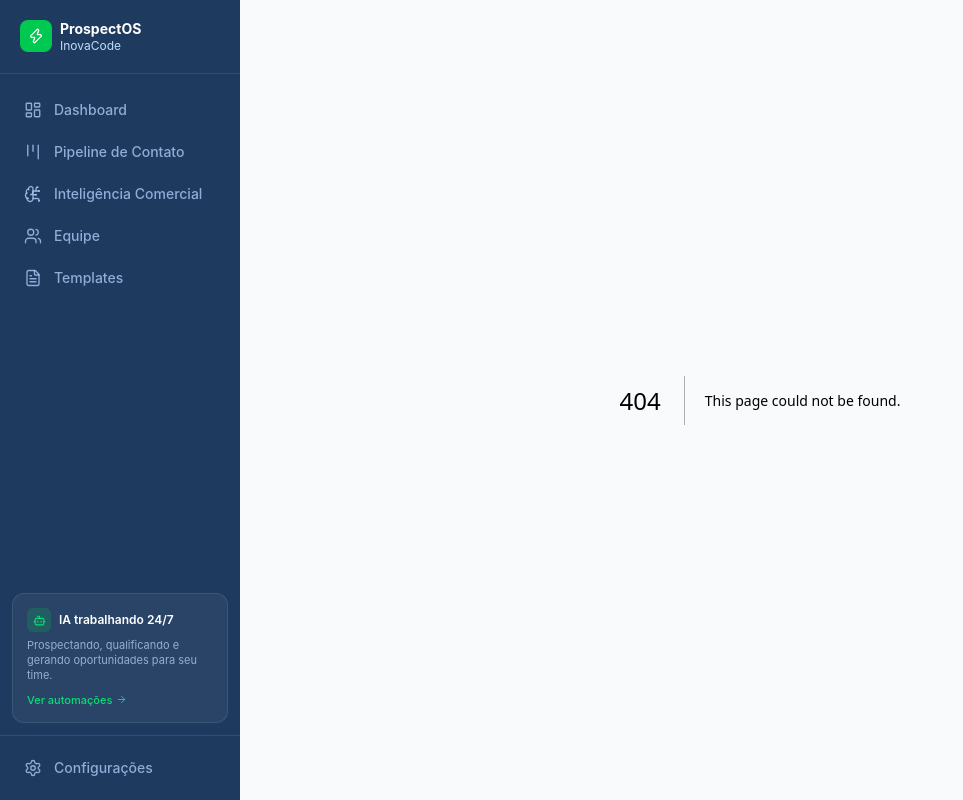
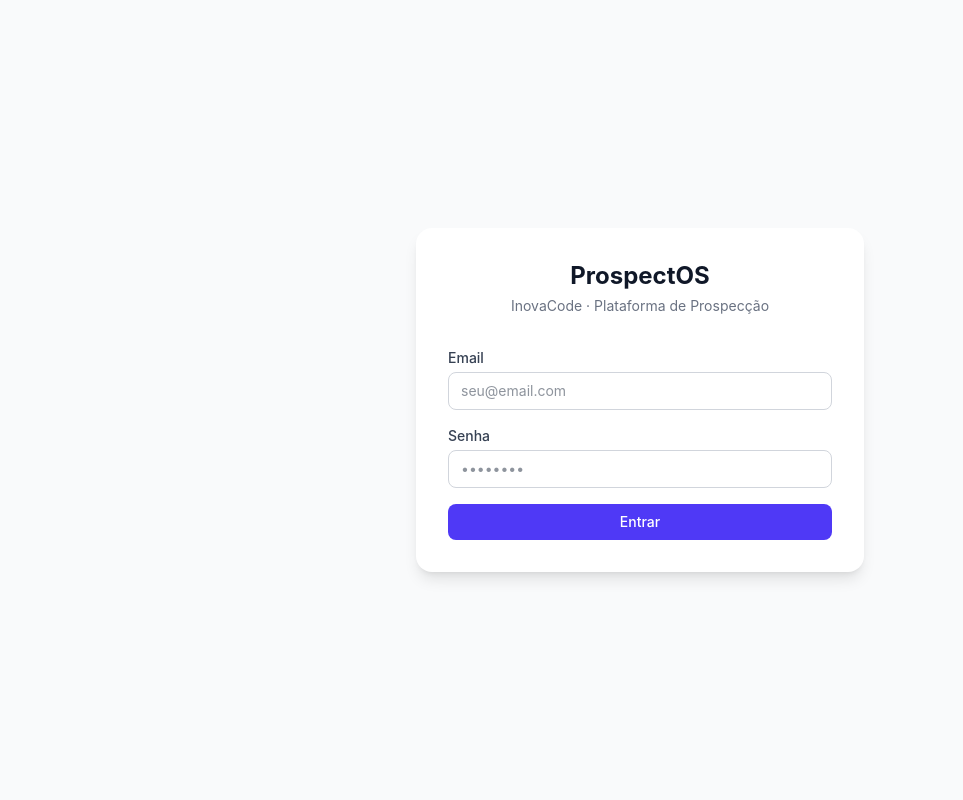
Before and after one commit to Chico13012006/prospectos, a Next.js app: page /login in a window 1280 px wide. Before the commit this address had no page. Shown: the whole page, without its empty margins (0-963 px from the left). Built offline with nearby package versions, Linux system fonts and the light colour scheme.

Commit message:
feat: autenticacao com Supabase Auth e pagina de login
Co-Authored-By: Claude Opus 4.8 <noreply@anthropic.com>

```diff
--- /dev/null
+++ b/app/login/page.tsx
@@ -0,0 +1,82 @@
+'use client';
+
+import { useState } from 'react';
+import { useRouter } from 'next/navigation';
+import { createSupabaseBrowserClient } from '@/lib/supabase-browser';
+
+export default function LoginPage() {
+  const router = useRouter();
+  const [email, setEmail] = useState('');
+  const [senha, setSenha] = useState('');
+  const [erro, setErro] = useState('');
+  const [carregando, setCarregando] = useState(false);
+
+  async function handleLogin(e: React.FormEvent) {
+    e.preventDefault();
+    setCarregando(true);
+    setErro('');
+
+    const supabase = createSupabaseBrowserClient();
+    const { error } = await supabase.auth.signInWithPassword({ email, password: senha });
+
+    if (error) {
+      setErro('Email ou senha incorretos.');
+      setCarregando(false);
+      return;
+    }
+
+    router.push('/pipeline');
+    router.refresh();
+  }
+
+  return (
+    <div className="min-h-screen bg-gray-50 flex items-center justify-center">
+      <div className="bg-white rounded-2xl shadow-lg p-8 w-full max-w-md">
+        {/* Logo / Header */}
+        <div className="text-center mb-8">
+          <h1 className="text-2xl font-bold text-gray-900">ProspectOS</h1>
+          <p className="text-gray-500 text-sm mt-1">InovaCode · Plataforma de Prospecção</p>
+        </div>
+
+        {/* Form */}
+        <form onSubmit={handleLogin} className="space-y-4">
+          <div>
+            <label className="block text-sm font-medium text-gray-700 mb-1">Email</label>
+            <input
+              type="email"
+              value={email}
+              onChange={(e) => setEmail(e.target.value)}
+              required
+              placeholder="seu@email.com"
+              className="w-full border border-gray-300 rounded-lg px-3 py-2 text-sm focus:outline-none focus:ring-2 focus:ring-indigo-500"
+            />
+          </div>
+
+          <div>
+            <label className="block text-sm font-medium text-gray-700 mb-1">Senha</label>
+            <input
+              type="password"
+              value={senha}
+              onChange={(e) => setSenha(e.target.value)}
+              required
+              placeholder="••••••••"
+              className="w-full border border-gray-300 rounded-lg px-3 py-2 text-sm focus:outline-none focus:ring-2 focus:ring-indigo-500"
+            />
+          </div>
+
+          {erro && (
+            <p className="text-red-500 text-sm">{erro}</p>
+          )}
+
+          <button
+            type="submit"
+            disabled={carregando}
+            className="w-full bg-indigo-600 hover:bg-indigo-700 disabled:opacity-50 text-white font-medium py-2 rounded-lg text-sm transition-colors"
+          >
+            {carregando ? 'Entrando...' : 'Entrar'}
+          </button>
+        </form>
+      </div>
+    </div>
+  );
+}
--- a/components/layout/ClientLayout.tsx
+++ b/components/layout/ClientLayout.tsx
@@ -1,9 +1,17 @@
 'use client';
 
+import { usePathname } from 'next/navigation';
 import { AppProvider } from '@/contexts/AppContext';
 import Sidebar from './Sidebar';
 
 export default function ClientLayout({ children }: { children: React.ReactNode }) {
+  const pathname = usePathname();
+
+  // A página de login é renderizada em tela cheia, sem o sidebar
+  if (pathname === '/login') {
+    return <>{children}</>;
+  }
+
   return (
     <AppProvider>
       <div className="flex h-screen overflow-hidden bg-gray-50">
--- a/components/layout/Sidebar.tsx
+++ b/components/layout/Sidebar.tsx
@@ -1,7 +1,7 @@
 'use client';
 
 import Link from 'next/link';
-import { usePathname } from 'next/navigation';
+import { usePathname, useRouter } from 'next/navigation';
 import {
   LayoutDashboard,
   Kanban,
@@ -12,7 +12,9 @@ import {
   Zap,
   Bot,
   ArrowRight,
+  LogOut,
 } from 'lucide-react';
+import { createSupabaseBrowserClient } from '@/lib/supabase-browser';
 
 const BRAND_NAVY = '#1e3a5f';
 const BRAND_NAVY_ACTIVE = '#2d5a8e';
@@ -27,9 +29,17 @@ const mainNav = [
 
 export default function Sidebar() {
   const pathname = usePathname();
+  const router = useRouter();
 
   const isActive = (href: string) =>
     pathname === href || pathname.startsWith(href + '/');
+
+  async function handleLogout() {
+    const supabase = createSupabaseBrowserClient();
+    await supabase.auth.signOut();
+    router.push('/login');
+    router.refresh();
+  }
 
   return (
     <aside
@@ -115,6 +125,16 @@ export default function Sidebar() {
           <Settings size={18} strokeWidth={1.8} />
           Configurações
         </Link>
+        <button
+          onClick={handleLogout}
+          className="flex items-center gap-3 px-3 py-2.5 rounded-lg text-sm font-medium transition-colors w-full mt-0.5"
+          style={{ color: 'rgba(186,210,255,0.75)' }}
+          onMouseEnter={e => { (e.currentTarget as HTMLElement).style.backgroundColor = 'rgba(255,255,255,0.07)'; }}
+          onMouseLeave={e => { (e.currentTarget as HTMLElement).style.backgroundColor = 'transparent'; }}
+        >
+          <LogOut size={18} strokeWidth={1.8} />
+          Sair
+        </button>
       </div>
     </aside>
   );
--- /dev/null
+++ b/lib/supabase-browser.ts
@@ -0,0 +1,8 @@
+import { createBrowserClient } from '@supabase/ssr';
+
+export function createSupabaseBrowserClient() {
+  return createBrowserClient(
+    process.env.NEXT_PUBLIC_SUPABASE_URL!,
+    process.env.NEXT_PUBLIC_SUPABASE_ANON_KEY!
+  );
+}
--- /dev/null
+++ b/lib/supabase-server.ts
@@ -0,0 +1,22 @@
+import { createServerClient } from '@supabase/ssr';
+import { cookies } from 'next/headers';
+
+export async function createSupabaseServerClient() {
+  const cookieStore = await cookies();
+  return createServerClient(
+    process.env.NEXT_PUBLIC_SUPABASE_URL!,
+    process.env.NEXT_PUBLIC_SUPABASE_ANON_KEY!,
+    {
+      cookies: {
+        getAll() { return cookieStore.getAll(); },
+        setAll(cookiesToSet) {
+          try {
+            cookiesToSet.forEach(({ name, value, options }) =>
+              cookieStore.set(name, value, options)
+            );
+          } catch {}
+        },
+      },
+    }
+  );
+}
--- a/package.json
+++ b/package.json
@@ -8,6 +8,7 @@
     "start": "next start"
   },
   "dependencies": {
+    "@supabase/ssr": "^0.12.0",
     "@supabase/supabase-js": "^2.108.2",
     "clsx": "^2.1.1",
     "lucide-react": "^1.18.0",
--- /dev/null
+++ b/proxy.ts
@@ -0,0 +1,47 @@
+import { createServerClient } from '@supabase/ssr';
+import { NextResponse, type NextRequest } from 'next/server';
+
+export async function proxy(request: NextRequest) {
+  let supabaseResponse = NextResponse.next({ request });
+
+  const supabase = createServerClient(
+    process.env.NEXT_PUBLIC_SUPABASE_URL!,
+    process.env.NEXT_PUBLIC_SUPABASE_ANON_KEY!,
+    {
+      cookies: {
+        getAll() { return request.cookies.getAll(); },
+        setAll(cookiesToSet) {
+          cookiesToSet.forEach(({ name, value }) => request.cookies.set(name, value));
+          supabaseResponse = NextResponse.next({ request });
+          cookiesToSet.forEach(({ name, value, options }) =>
+            supabaseResponse.cookies.set(name, value, options)
+          );
+        },
+      },
+    }
+  );
+
+  const { data: { user } } = await supabase.auth.getUser();
+
+  // Se não está logado e não está na página de login, redireciona
+  if (!user && !request.nextUrl.pathname.startsWith('/login')) {
+    const url = request.nextUrl.clone();
+    url.pathname = '/login';
+    return NextResponse.redirect(url);
+  }
+
+  // Se está logado e vai para /login, redireciona para /pipeline
+  if (user && request.nextUrl.pathname === '/login') {
+    const url = request.nextUrl.clone();
+    url.pathname = '/pipeline';
+    return NextResponse.redirect(url);
+  }
+
+  return supabaseResponse;
+}
+
+export const config = {
+  matcher: [
+    '/((?!_next/static|_next/image|favicon.ico|api/).*)',
+  ],
+};
```
Also changed, not shown: 1 other file (tests, documents, lock files or other folders).
